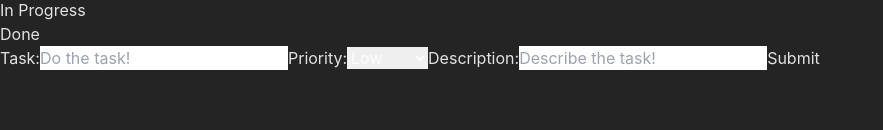
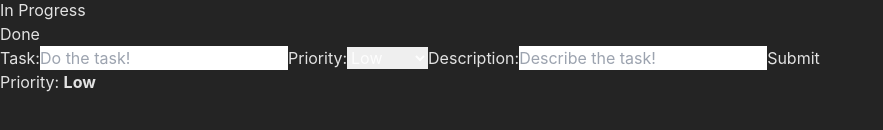
Before and after one commit to RaikkoP/DragAndDropTaskmanager, a React (Vite) app in the folder taskmanager/: page / in a window 1280 px wide. Shown: the part 626-756 px from the top of the page, without its empty margins (0-883 px from the left). Built offline with nearby package versions, Linux system fonts and the light colour scheme.

Commit message:
Started form functionality

```diff
--- /dev/null
+++ b/taskmanager/src/class/Task.jsx
@@ -0,0 +1,7 @@
+export class Task {
+    constructor(title, priority, description) {
+        this.title = title;
+        this.priority = priority;
+        this.description = description;
+    }
+}
--- a/taskmanager/src/components/dashboard/Dashboard.jsx
+++ b/taskmanager/src/components/dashboard/Dashboard.jsx
@@ -1,8 +1,16 @@
+import { useState } from 'react'
 import Form from '../form/Form'
 import TaskContainer from '../taskContainer/TaskContainer'
 import './Dashboard.css'
 
 export default function Dashboard() {
+
+    const [task, setTask] = useState('');
+    const [priority, setPriority] = useState('Low');
+    const [description, setDescription] = useState('');
+    const [taskList, setTaskList] = useState([]);
+
+
 
     return (
         <>
@@ -86,8 +94,8 @@ export default function Dashboard() {
                 </div>
             </div>
             <div className='flex'>
-                <Form></Form>
-                <TaskContainer></TaskContainer>
+                <Form ></Form>
+                <TaskContainer title={task} priority={priority} description={description}></TaskContainer>
             </div>
         </>
     )
--- a/taskmanager/src/components/form/Form.jsx
+++ b/taskmanager/src/components/form/Form.jsx
@@ -1,12 +1,19 @@
 import { useState } from "react";
+import { Task } from "../../class/Task";
 
-export default function Form() {
-    const [task, setTask] = useState();
-    const [priority, setPriority] = useState('low');
+export default function Form(props) {
+    const [task, setTask] = useState('');
+    const [priority, setPriority] = useState('Low');
     const [description, setDescription] = useState('');
+    const [taskList, setTaskList] = useState([]);
 
-    function onFormSubmit(e) {
-        console.log(e.target.value);
+    function onFormSubmit() {
+        console.log(task, priority, description);
+        setTaskList([...taskList, new Task(task, priority, description)]);
+        console.log(taskList);
+        setTask('');
+        setPriority('low');
+        setDescription('');
     }
     function changeTask(e) {
         setTask(e.target.value);
@@ -29,16 +36,16 @@ export default function Form() {
             <label className="text-2xl my-2">
                 Priority:
                 <select value={priority} onChange={changePriority} className="mx-2">
-                    <option value="low">Low</option>
-                    <option value="medium">Medium</option>
-                    <option value="high">High</option>
+                    <option value="Low">Low</option>
+                    <option value="Medium">Medium</option>
+                    <option value="High">High</option>
                 </select>
             </label>
             <label className="text-2xl my-2">
                 Description:
                 <input onChange={changeDescription} value={description} className="mx-2" type="text" name="description" placeholder="Describe the task!"></input>
             </label>
-            <button onClick={onFormSubmit} className="p-5 border-2 text-2xl" type="button">Submit</button>
+            <button className="p-5 border-2 text-2xl" onClick={onFormSubmit} type="button">Submit</button>
         </form>
     )
 }
--- a/taskmanager/src/components/taskContainer/TaskContainer.jsx
+++ b/taskmanager/src/components/taskContainer/TaskContainer.jsx
@@ -1,7 +1,11 @@
-export default function TaskContainer() {
-    return(
-        <div className="w-[75vw] h-[30vh] mx-5 overflow-y-auto border-2">
-
+export default function TaskContainer(props) {
+    return (
+        <div className=" flex justify-center text-center">
+            <div className='my-4 mx-2 border-2 rounded-lg w-[314px] h-[96px]'>
+                <h3>{props.title}</h3>
+                <p>Priority: <b>{props.priority}</b></p>
+                <p>{props.description}</p>
+            </div>
         </div>
     )
 }
```
